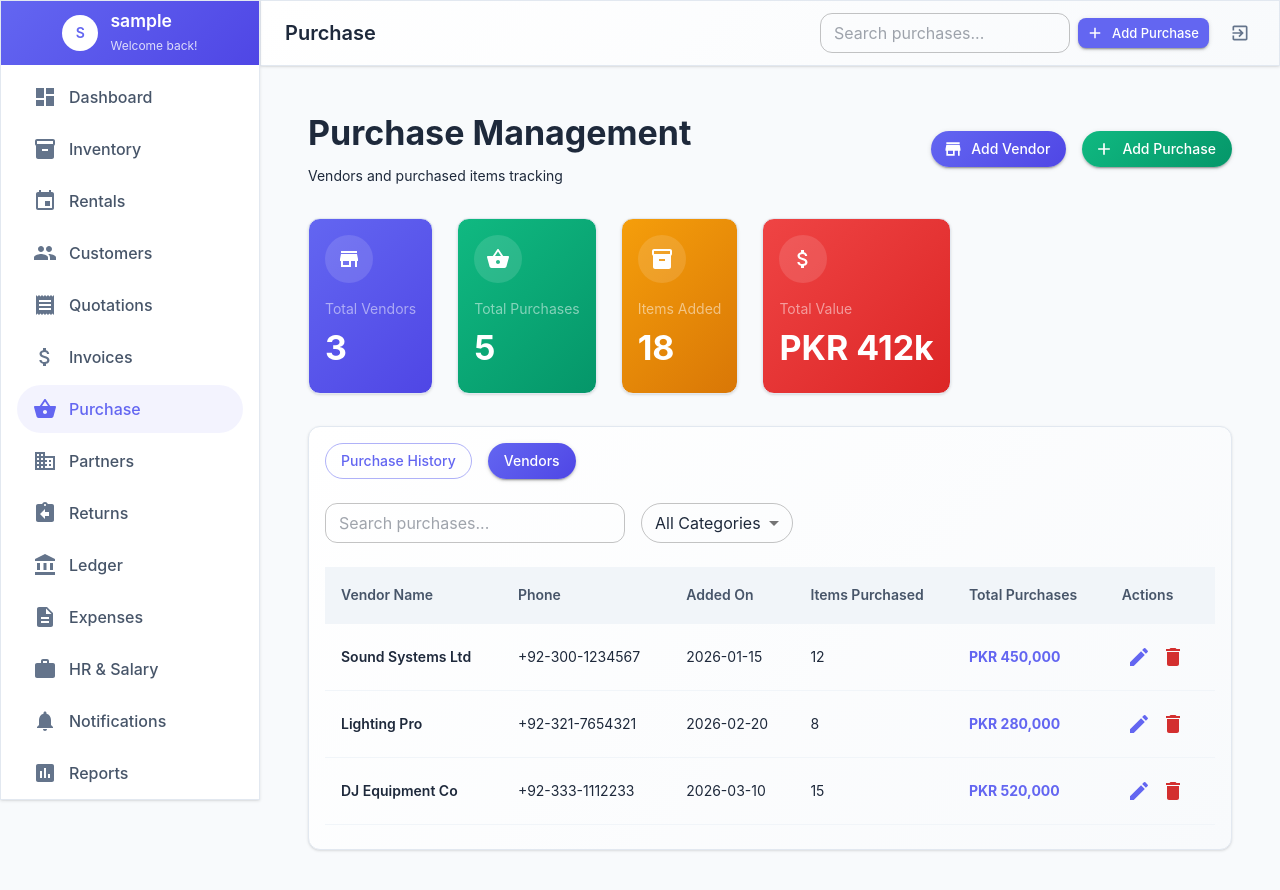
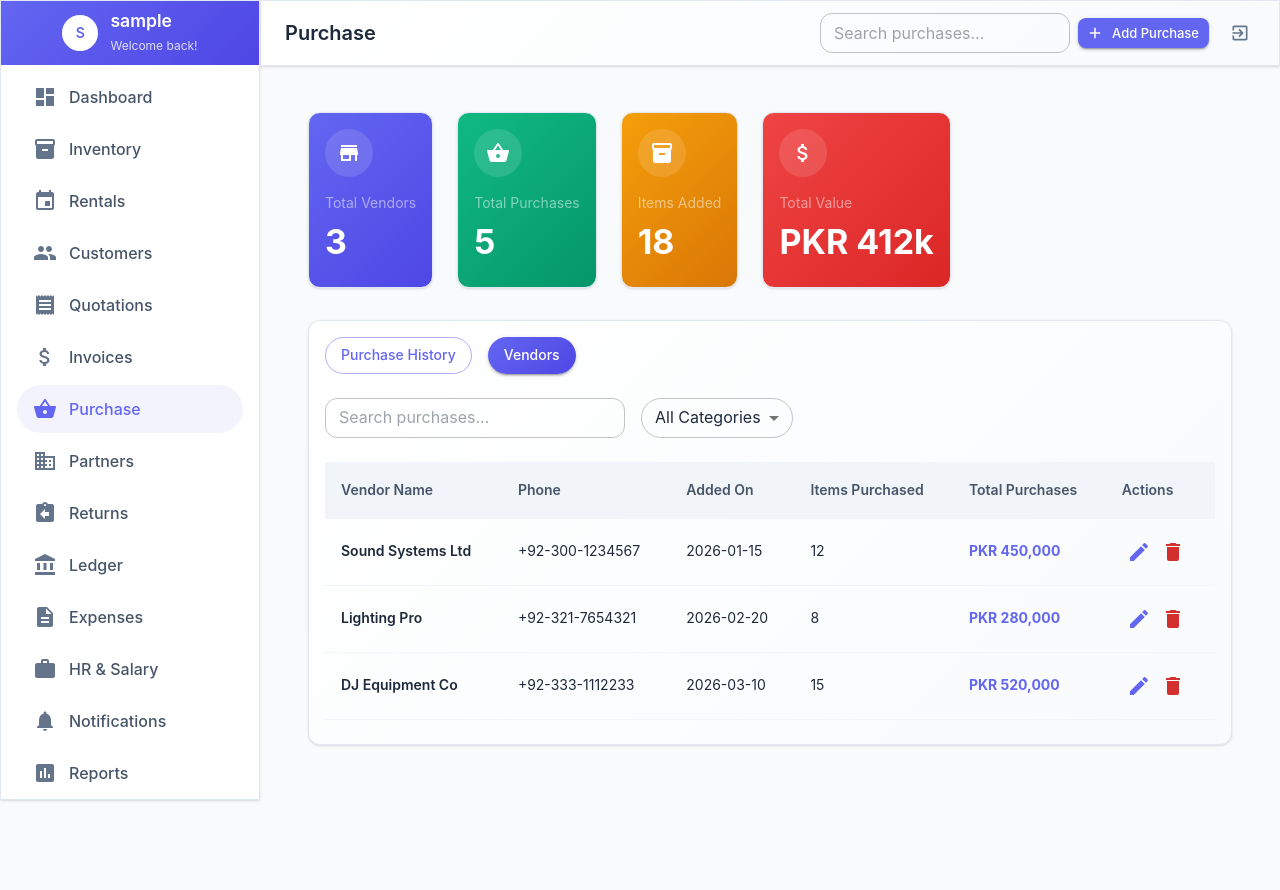
Before and after one commit to PsychopathSyed/moonlight, a React (Vite) app: page /purchase in a window 1280 px wide. Shown: the top 890 px of the page. Built offline with nearby package versions, Linux system fonts and the light colour scheme; sample sign-in values are in the browser's storage; the HTML template or start-up script is replaced by a standard one.

Commit message:
Fix duplicate titles and buttons, add sticky table headers with maxHeight

```diff
--- a/src/pages/Customers.jsx
+++ b/src/pages/Customers.jsx
@@ -209,10 +209,6 @@ export default function Customers() {
   return (
     <Container maxWidth="xl" sx={{ mt: 4, mb: 4 }}>
       <Paper sx={{ p: 3 }}>
-        <Typography variant="h4" gutterBottom sx={{ mb: 2 }}>
-          Customers
-        </Typography>
-
         {error && (
           <Alert severity="error" sx={{ mb: 2 }} onClose={() => setError('')}>
             {error}
@@ -265,12 +261,12 @@ export default function Customers() {
           </Box>
         ) : (
           <>
-            <TableContainer>
+            <TableContainer sx={{ maxHeight: 'calc(100vh - 200px)' }}>
               <Table sx={{
                 '& .MuiTableHead-root': {
                   position: 'sticky',
                   top: 0,
-                  zIndex: 1,
+                  zIndex: 10,
                   backgroundColor: '#f8fafc',
                 },
                 '& .MuiTableCell-head': {
--- a/src/pages/Dashboard.jsx
+++ b/src/pages/Dashboard.jsx
@@ -105,10 +105,6 @@ const Dashboard = () => {
 
   return (
     <Box sx={{ flexGrow: 1 }}>
-      <Typography variant="h4" gutterBottom sx={{ mb: 3 }}>
-        Dashboard
-      </Typography>
-
       <Grid container spacing={3}>
         <Grid item xs={12} sm={6} md={3}>
           <StatCard
--- a/src/pages/Inventory.jsx
+++ b/src/pages/Inventory.jsx
@@ -281,12 +281,12 @@ const Inventory = () => {
           </Box>
         ) : (
           <>
-            <TableContainer>
+            <TableContainer sx={{ maxHeight: 'calc(100vh - 200px)' }}>
               <Table sx={{
                 '& .MuiTableHead-root': {
                   position: 'sticky',
                   top: 0,
-                  zIndex: 1,
+                  zIndex: 10,
                   backgroundColor: '#f8fafc',
                 },
                 '& .MuiTableCell-head': {
--- a/src/pages/Purchase.jsx
+++ b/src/pages/Purchase.jsx
@@ -90,35 +90,6 @@ export default function Purchase() {
 
   return (
     <Box sx={{ p: 3, bgcolor: '#f8fafc', minHeight: '100vh' }}>
-      <Box sx={{ display: 'flex', justifyContent: 'space-between', alignItems: 'center', mb: 4 }}>
-        <Box>
-          <Typography variant="h4" gutterBottom sx={{ fontWeight: 700, color: '#1e293b' }}>
-            Purchase Management
-          </Typography>
-          <Typography variant="body2" color="text.secondary">
-            Vendors and purchased items tracking
-          </Typography>
-        </Box>
-        <Box sx={{ display: 'flex', gap: 2 }}>
-          <Button
-            variant="contained"
-            startIcon={<VendorIcon />}
-            onClick={() => setOpenVendor(true)}
-            sx={{ borderRadius: 8, background: 'linear-gradient(135deg, #6366f1 0%, #4f46e5 100%)' }}
-          >
-            Add Vendor
-          </Button>
-          <Button
-            variant="contained"
-            startIcon={<AddIcon />}
-            onClick={() => setOpenItem(true)}
-            sx={{ borderRadius: 8, background: 'linear-gradient(135deg, #10b981 0%, #059669 100%)' }}
-          >
-            Add Purchase
-          </Button>
-        </Box>
-      </Box>
-
       <Grid container spacing={3} sx={{ mb: 4 }}>
         <Grid item xs={12} sm={6} md={3}>
           <Card sx={{ background: 'linear-gradient(135deg, #6366f1 0%, #4f46e5 100%)' }}>
--- a/src/pages/Quotations.jsx
+++ b/src/pages/Quotations.jsx
@@ -349,12 +349,12 @@ export default function Quotations() {
           </Box>
         ) : (
           <>
-            <TableContainer>
+            <TableContainer sx={{ maxHeight: 'calc(100vh - 200px)' }}>
               <Table sx={{
                 '& .MuiTableHead-root': {
                   position: 'sticky',
                   top: 0,
-                  zIndex: 1,
+                  zIndex: 10,
                   backgroundColor: '#f8fafc',
                 },
                 '& .MuiTableCell-head': {
--- a/src/pages/Rentals.jsx
+++ b/src/pages/Rentals.jsx
@@ -153,12 +153,12 @@ export default function Rentals() {
   return (
     <Box>
 
-      <TableContainer component={Card}>
+      <TableContainer component={Card} sx={{ maxHeight: 'calc(100vh - 200px)' }}>
         <Table sx={{
           '& .MuiTableHead-root': {
             position: 'sticky',
             top: 0,
-            zIndex: 1,
+            zIndex: 10,
             backgroundColor: '#f8fafc',
           },
           '& .MuiTableCell-head': {
```
